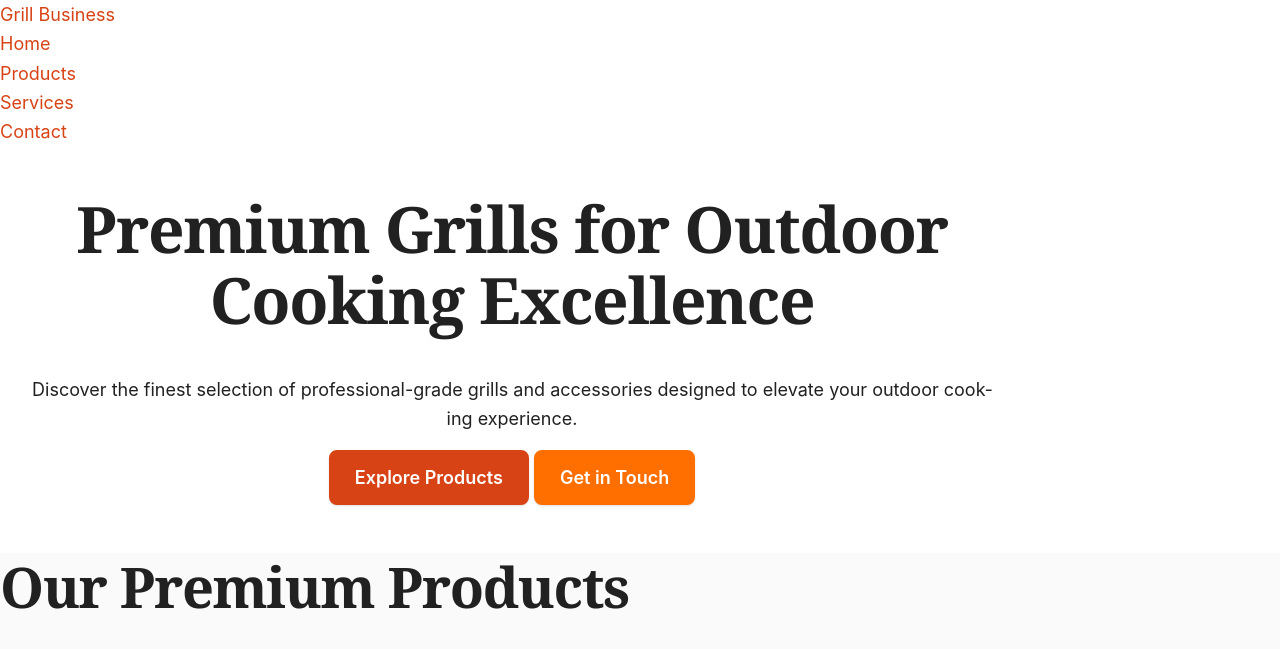
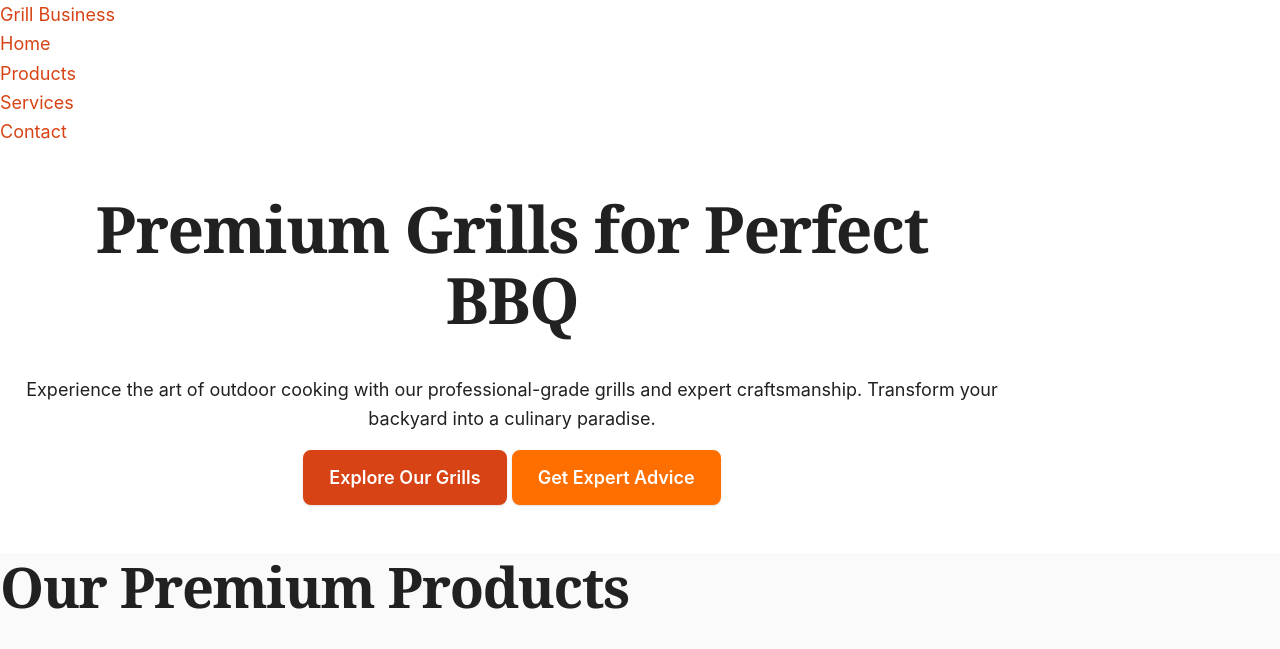
Before and after one commit to Sheyswaggz/proj_ee8-grill-master-landing-page, a website built with Vite: page index.html in a window 1280 px wide. Shown: the top 649 px of the page. Built offline with nearby package versions, Linux system fonts and the light colour scheme; files whose address does not match are found by name.

Commit message:
Update index.html for task: Build Hero Section with Background Imagery and Call-to-Action

```diff
--- a/index.html
+++ b/index.html
@@ -73,27 +73,26 @@
     <main id="main-content" role="main">
       <section id="home" class="hero-section" aria-labelledby="hero-heading">
         <div class="hero-content">
-          <h1 id="hero-heading">Premium Grills for Outdoor Cooking Excellence</h1>
-          <p class="hero-description">
-            Discover the finest selection of professional-grade grills and
-            accessories designed to elevate your outdoor cooking experience.
+          <h1 id="hero-heading">Premium Grills for Perfect BBQ</h1>
+          <p class="hero-subheadline">
+            Experience the art of outdoor cooking with our professional-grade grills and expert craftsmanship. Transform your backyard into a culinary paradise.
           </p>
           <div class="hero-actions">
             <a
               href="#products"
               class="btn btn-primary"
               role="button"
-              aria-label="Explore our product collection"
+              aria-label="Explore our premium grill collection"
             >
-              Explore Products
+              Explore Our Grills
             </a>
             <a
               href="#contact"
               class="btn btn-secondary"
               role="button"
-              aria-label="Get in touch with us"
+              aria-label="Contact us for expert consultation"
             >
-              Get in Touch
+              Get Expert Advice
             </a>
           </div>
         </div>
```
